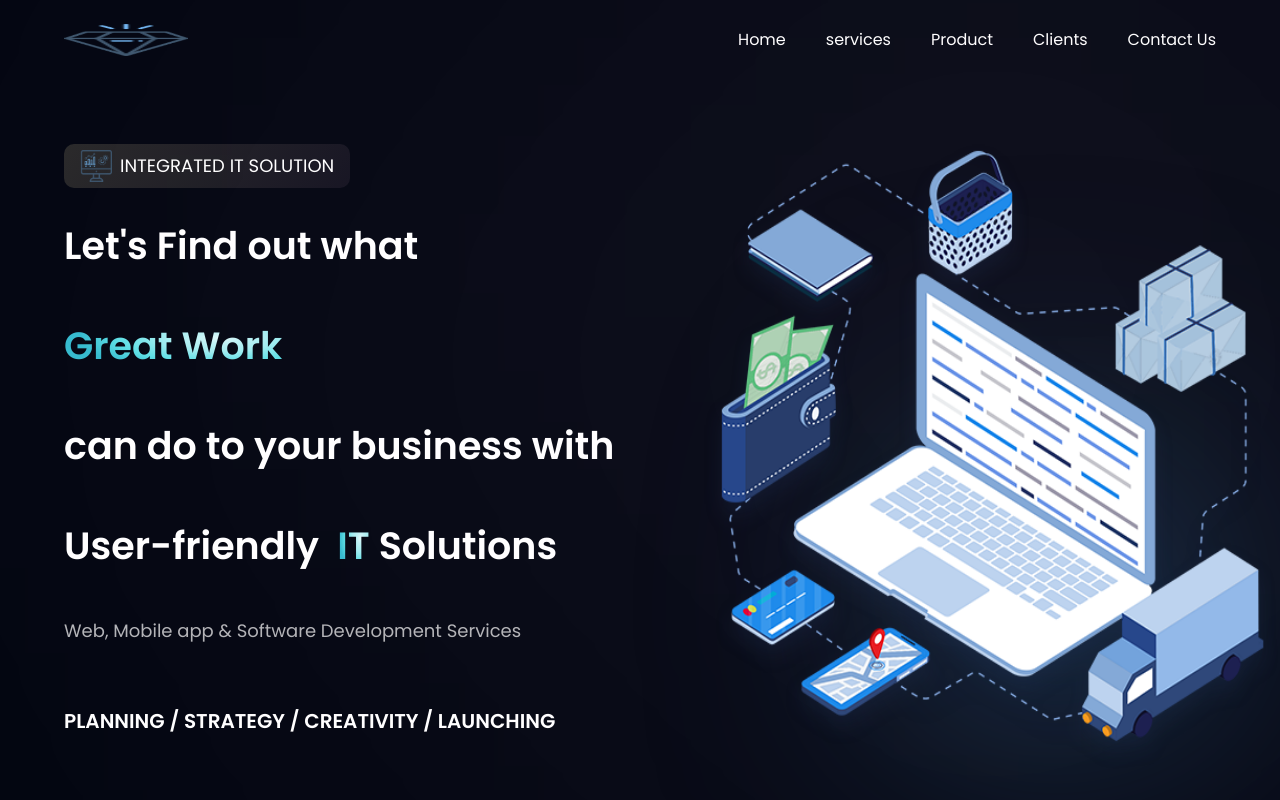
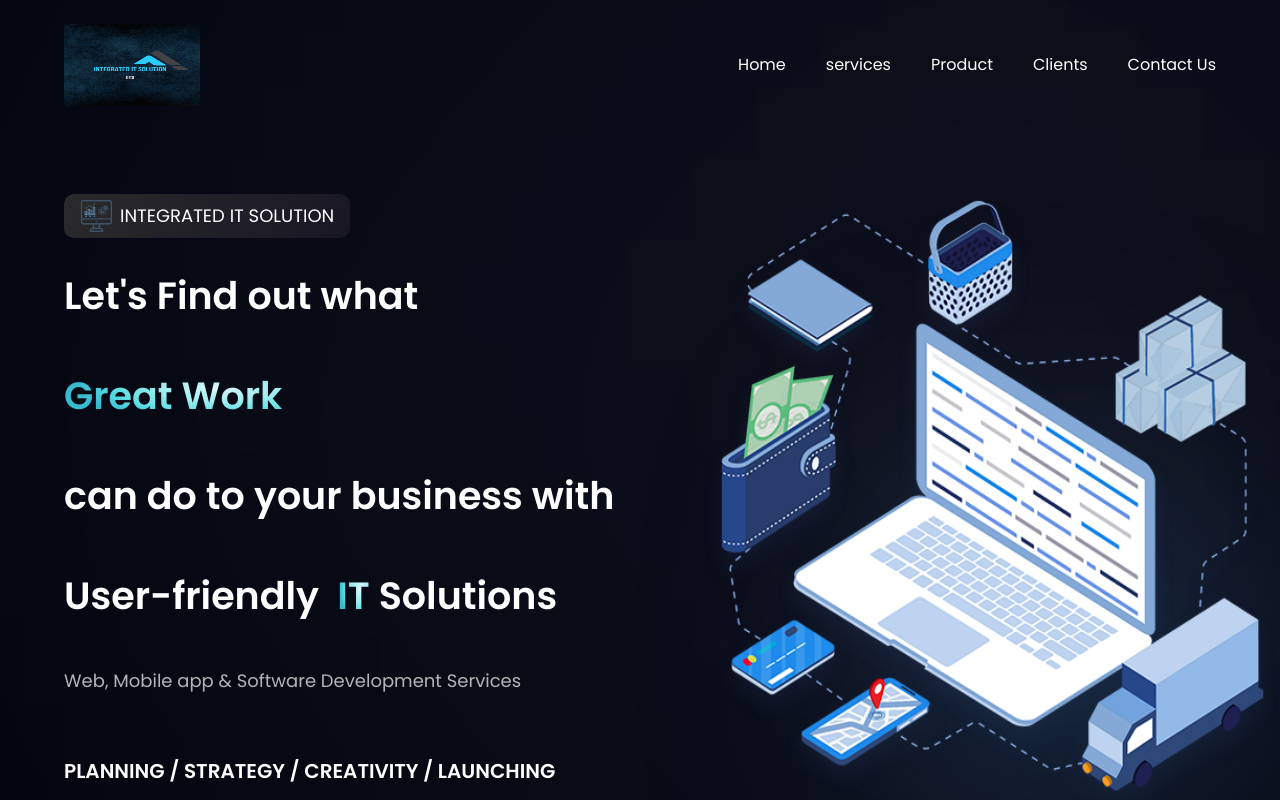
Before and after one commit to bhagyesh16/WebSite, a React (Create React App) app: page / in a window 1280 px wide. Shown: the top 800 px of the page. Built offline with nearby package versions, Linux system fonts and the light colour scheme.

Commit message:
commit on 18 april

```diff
--- a/public/index.html
+++ b/public/index.html
@@ -11,6 +11,7 @@
     />
     <script async src="https://pagead2.googlesyndication.com/pagead/js/adsbygoogle.js?client=ca-pub-8622809274369603"
      crossorigin="anonymous"></script>
+     <meta name="google-adsense-account" content="ca-pub-8622809274369603">
     <link rel="apple-touch-icon" href="%PUBLIC_URL%/logo192.png" />
     <!--
       manifest.json provides metadata used when your web app is installed on a
--- a/src/assets/index.js
+++ b/src/assets/index.js
@@ -26,7 +26,7 @@ import people03 from "./people03.png";
 import Container from "./container-1.png";
 import producticon from "./icon-our-products.png";
 import softicon from "./icon-software-development.png";
-import diamond from "./ic_diamond.png";
+import diamond from "./IITSLOGO.png";
 
 export {
   Container,
--- a/src/components/Footer.jsx
+++ b/src/components/Footer.jsx
@@ -1,6 +1,6 @@
 import React from 'react';
 import styles from '../styles';
-import { logo } from '../assets';
+import { diamond } from '../assets';
 import { socialMedia } from '../constants';
 
 const Footer = () => {
@@ -12,7 +12,7 @@ const Footer = () => {
     <section className={`${styles.flexCenter} ${styles.paddingY} flex-col border-t-[1px] border-t-[#3f3r445]`}>
       <div className={`${styles.flexStart} md:flex-row flex-col mb-8 w-full`}>
         <div className="flex-1 flex flex-col justify-start mr-10">
-          <img src={logo} alt="IITS" className="w-[265px] h-[72px] object-contain" />
+          <img src={diamond} alt="IITS" className="w-[400px] h-[150px] object-contain" />
           <p className={`${styles.paragraph} mt-4 max-w-full`}>
             Established in the year 2001 as an IT company with an intention to concentrate Software, Mobile app and
             Website Development solutions. Discover what you can achieve with India's leading Customized software
--- a/src/components/Navbar.jsx
+++ b/src/components/Navbar.jsx
@@ -5,7 +5,7 @@ const Navbar = () => {
   const [toggle, settoggle] = useState(false);
   return (
     <nav className="w-full flex py-6 justify-between items-center navbar">
-      <img src={diamond} alt="IITS" className="w-[124px] h-[32px]" />
+      <img src={diamond} alt="IITS" className="w-[136px] h-[82px]" />
       <ul className="list-none sm:flex hidden justify-end items-center flex-1">
         {navLinks.map((nav, index) => (
           <li
```
Also changed, not shown: src/assets/IITSLOGO.png (added).
